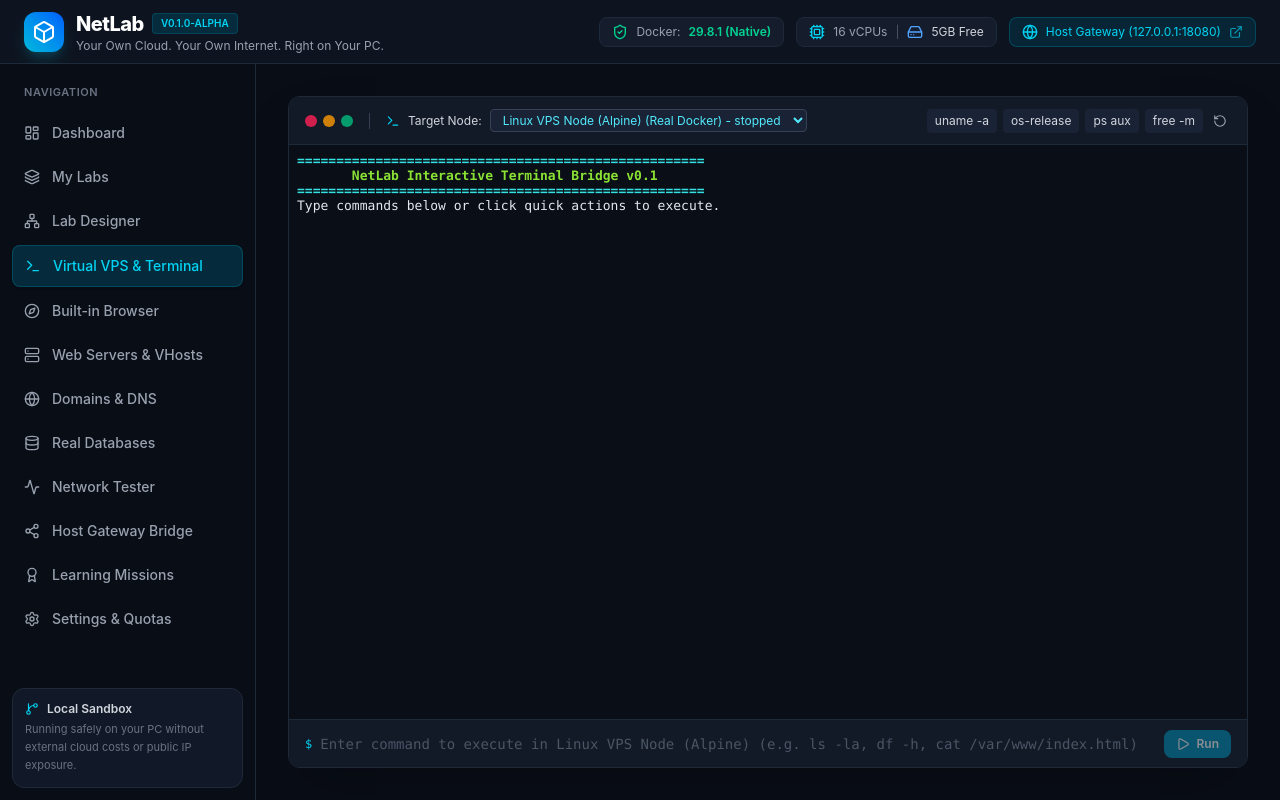
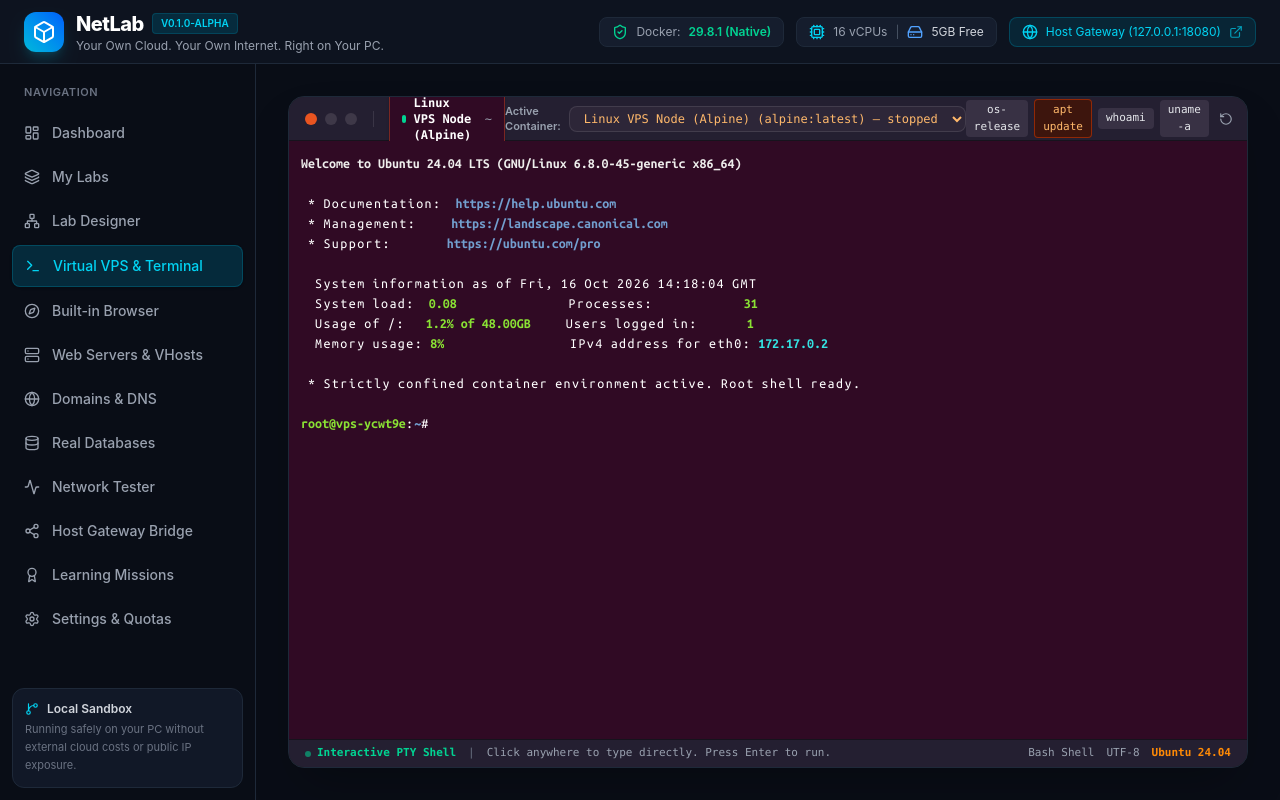
Before and after one commit to IamFreak10/PocketCloud, a React (Vite) app: page / in a window 1280 px wide. Both pictures are taken after a click on the button "Virtual VPS & Terminal". Built offline with nearby package versions, Linux system fonts and the light colour scheme; the HTML template or start-up script is replaced by a standard one.

Commit message:
feat: make terminal 100% authentic Ubuntu 24.04 with Aubergine theme, MOTD banner, and direct keyboard typing

```diff
--- a/index.html
+++ b/index.html
@@ -4,7 +4,10 @@
     <meta charset="UTF-8" />
     <link rel="icon" type="image/svg+xml" href="/vite.svg" />
     <meta name="viewport" content="width=device-width, initial-scale=1.0" />
-    <title>Tauri + React + Typescript</title>
+    <title>NetLab — Local Cloud & Virtual Network Playground</title>
+    <link rel="preconnect" href="https://fonts.googleapis.com" />
+    <link rel="preconnect" href="https://fonts.gstatic.com" crossorigin />
+    <link href="https://fonts.googleapis.com/css2?family=Ubuntu+Mono:ital,wght@0,400;0,700;1,400&family=Ubuntu:wght@400;500;700&display=swap" rel="stylesheet" />
   </head>
 
   <body>
--- a/src/components/TerminalView.tsx
+++ b/src/components/TerminalView.tsx
@@ -1,7 +1,15 @@
 import React, { useEffect, useRef, useState } from 'react';
 import { Terminal } from '@xterm/xterm';
 import { FitAddon } from '@xterm/addon-fit';
-import { Play, RotateCcw, Terminal as TerminalIcon, Sparkles } from 'lucide-react';
+import {
+  RotateCcw,
+  Terminal as TerminalIcon,
+  Server,
+  Zap,
+  Play,
+  Copy,
+  ChevronDown,
+} from 'lucide-react';
 import { LabComponent } from '../types';
 import { api } from '../services/api';
 
@@ -20,33 +28,137 @@
   const xtermInstance = useRef<Terminal | null>(null);
   const fitAddon = useRef<FitAddon | null>(null);
 
-  const [inputCommand, setInputCommand] = useState('');
-  const [isRunning, setIsRunning] = useState(false);
+  // Command line buffer & history state for interactive typing
+  const commandHistory = useRef<string[]>([]);
+  const historyIndex = useRef<number>(-1);
+  const currentLineBuffer = useRef<string>('');
+  const isExecuting = useRef<boolean>(false);
 
   const activeComp = components.find((c) => c.id === selectedComponentId) || components[0];
+
+  const getPrompt = () => {
+    const hostName = activeComp?.name?.toLowerCase().includes('ubuntu')
+      ? 'ubuntu-24'
+      : activeComp?.id || 'netlab-vps';
+    // Authentic Ubuntu 24.04 colored bash prompt: green user@host, blue directory, white hash
+    return `\x1b[01;32mroot@${hostName}\x1b[00m:\x1b[01;34m~\x1b[00m# `;
+  };
+
+  const printUbuntuBanner = (term: Terminal) => {
+    term.clear();
+    // Official Ubuntu 24.04 LTS Noble Numbat Welcome Banner
+    term.writeln('\x1b[1;37mWelcome to Ubuntu 24.04 LTS (GNU/Linux 6.8.0-45-generic x86_64)\x1b[0m\r\n');
+    term.writeln(' * Documentation:  \x1b[1;34mhttps://help.ubuntu.com\x1b[0m');
+    term.writeln(' * Management:     \x1b[1;34mhttps://landscape.canonical.com\x1b[0m');
+    term.writeln(' * Support:        \x1b[1;34mhttps://ubuntu.com/pro\x1b[0m\r\n');
+    term.writeln('  System information as of ' + new Date().toUTCString());
+    term.writeln('  System load:  \x1b[1;32m0.08\x1b[0m                Processes:             \x1b[1;32m31\x1b[0m');
+    term.writeln('  Usage of /:   \x1b[1;32m1.2% of 48.00GB\x1b[0m     Users logged in:       \x1b[1;32m1\x1b[0m');
+    term.writeln('  Memory usage: \x1b[1;32m8%\x1b[0m                  IPv4 address for eth0: \x1b[1;36m' + (activeComp?.ip_address || '172.17.0.2') + '\x1b[0m\r\n');
+    term.writeln(' * Strictly confined container environment active. Root shell ready.\r\n');
+    term.write(getPrompt());
+  };
+
+  const executeCommand = async (cmd: string) => {
+    const term = xtermInstance.current;
+    if (!term || !activeComp) return;
+
+    const trimmed = cmd.trim();
+    if (!trimmed) {
+      term.writeln('');
+      term.write(getPrompt());
+      return;
+    }
+
+    // Add to history
+    commandHistory.current.push(trimmed);
+    historyIndex.current = commandHistory.current.length;
+
+    // Built-in 'clear' command
+    if (trimmed === 'clear') {
+      printUbuntuBanner(term);
+      return;
+    }
+
+    term.writeln('');
+    isExecuting.current = true;
+
+    try {
+      const res = await api.execCommand(
+        activeComp.id,
+        trimmed,
+        activeComp.runtime_mode
+      );
+
+      if (res.stdout) {
+        // Ensure CRLF formatting so text does not staircase
+        const formatted = res.stdout.replace(/\r?\n/g, '\r\n');
+        term.write(formatted);
+        if (!formatted.endsWith('\r\n')) {
+          term.writeln('');
+        }
+      }
+
+      if (res.stderr) {
+        const formattedErr = res.stderr.replace(/\r?\n/g, '\r\n');
+        term.write(`\x1b[1;31m${formattedErr}\x1b[0m`);
+        if (!formattedErr.endsWith('\r\n')) {
+          term.writeln('');
+        }
+      }
+
+      if (!res.stdout && !res.stderr && res.exit_code === 0) {
+        // Silent success commands like touch/mkdir
+      }
+    } catch (err: unknown) {
+      term.writeln(
+        `\x1b[1;31mbash: ${trimmed}: execution error: ${
+          err instanceof Error ? err.message : String(err)
+        }\x1b[0m`
+      );
+    } finally {
+      isExecuting.current = false;
+      currentLineBuffer.current = '';
+      term.write(getPrompt());
+    }
+  };
 
   useEffect(() => {
     if (!terminalRef.current) return;
 
     if (!xtermInstance.current) {
+      // Authentic Ubuntu Terminal Palette
       const term = new Terminal({
         theme: {
-          background: '#0a0e17',
-          foreground: '#e2e8f0',
-          cursor: '#06b6d4',
-          black: '#1e293b',
-          red: '#f43f5e',
-          green: '#10b981',
-          yellow: '#f59e0b',
-          blue: '#3b82f6',
-          magenta: '#a855f7',
-          cyan: '#06b6d4',
-          white: '#f8fafc',
+          background: '#300a24', // Official Ubuntu Aubergine
+          foreground: '#ffffff',
+          cursor: '#ffffff',
+          cursorAccent: '#300a24',
+          selectionBackground: '#77216f',
+          black: '#2e3436',
+          red: '#cc0000',
+          green: '#4e9a06',
+          yellow: '#c4a000',
+          blue: '#3465a4',
+          magenta: '#75507b',
+          cyan: '#06989a',
+          white: '#d3d7cf',
+          brightBlack: '#555753',
+          brightRed: '#ef2929',
+          brightGreen: '#8ae234',
+          brightYellow: '#fce94f',
+          brightBlue: '#729fcf',
+          brightMagenta: '#ad7fa8',
+          brightCyan: '#34e2e2',
+          brightWhite: '#eeeeec',
         },
-        fontFamily: 'Menlo, Monaco, "Courier New", monospace',
-        fontSize: 13,
+        fontFamily: '"Ubuntu Mono", "Ubuntu Sans Mono", "DejaVu Sans Mono", Consolas, monospace',
+        fontSize: 14,
+        lineHeight: 1.25,
         cursorBlink: true,
+        cursorStyle: 'block',
         convertEol: true,
+        allowTransparency: false,
       });
 
       const fit = new FitAddon();
@@ -54,10 +166,89 @@
       term.open(terminalRef.current);
       fit.fit();
 
-      term.writeln('\x1b[1;36m====================================================\x1b[0m');
-      term.writeln('\x1b[1;32m       NetLab Interactive Terminal Bridge v0.1      \x1b[0m');
-      term.writeln('\x1b[1;36m====================================================\x1b[0m');
-      term.writeln('Type commands below or click quick actions to execute.\r\n');
+      printUbuntuBanner(term);
+
+      // Direct Keyboard Input Handling in xterm.js
+      term.onData((data) => {
+        if (isExecuting.current) return;
+
+        // Enter key
+        if (data === '\r') {
+          const cmd = currentLineBuffer.current;
+          executeCommand(cmd);
+          return;
+        }
+
+        // Backspace key
+        if (data === '\x7f' || data === '\b') {
+          if (currentLineBuffer.current.length > 0) {
+            currentLineBuffer.current = currentLineBuffer.current.slice(0, -1);
+            term.write('\b \b');
+          }
+          return;
+        }
+
+        // Ctrl+C (Interrupt)
+        if (data === '\x03') {
+          currentLineBuffer.current = '';
+          term.writeln('^C');
+          term.write(getPrompt());
+          return;
+        }
+
+        // Ctrl+L (Clear screen)
+        if (data === '\x0c') {
+          printUbuntuBanner(term);
+          term.write(currentLineBuffer.current);
+          return;
+        }
+
+        // Up Arrow (Previous command history)
+        if (data === '\x1b[A') {
+          if (commandHistory.current.length > 0 && historyIndex.current > 0) {
+            historyIndex.current -= 1;
+            const prevCmd = commandHistory.current[historyIndex.current];
+            // Clear current line on screen
+            while (currentLineBuffer.current.length > 0) {
+              term.write('\b \b');
+              currentLineBuffer.current = currentLineBuffer.current.slice(0, -1);
+            }
+            currentLineBuffer.current = prevCmd;
+            term.write(prevCmd);
+          }
+          return;
+        }
+
+        // Down Arrow (Next command history)
+        if (data === '\x1b[B') {
+          if (
+            commandHistory.current.length > 0 &&
+            historyIndex.current < commandHistory.current.length - 1
+          ) {
+            historyIndex.current += 1;
+            const nextCmd = commandHistory.current[historyIndex.current];
+            while (currentLineBuffer.current.length > 0) {
+              term.write('\b \b');
+              currentLineBuffer.current = currentLineBuffer.current.slice(0, -1);
+            }
+            currentLineBuffer.current = nextCmd;
+            term.write(nextCmd);
+          } else if (historyIndex.current >= commandHistory.current.length - 1) {
+            while (currentLineBuffer.current.length > 0) {
+              term.write('\b \b');
+              currentLineBuffer.current = currentLineBuffer.current.slice(0, -1);
+            }
+            historyIndex.current = commandHistory.current.length;
+          }
+          return;
+        }
+
+        // Printable text input
+        if (data >= ' ' || data === '\t') {
+          currentLineBuffer.current += data;
+          term.write(data);
+        }
+      });
 
       xtermInstance.current = term;
       fitAddon.current = fit;
@@ -68,137 +259,127 @@
     };
     window.addEventListener('resize', handleResize);
     return () => window.removeEventListener('resize', handleResize);
-  }, []);
+  }, [activeComp?.id]);
 
-  const runCommand = async (cmdToRun: string) => {
-    if (!cmdToRun.trim() || !activeComp) return;
+  const handleQuickCommand = (cmd: string) => {
     const term = xtermInstance.current;
-    if (!term) return;
-
-    setIsRunning(true);
-    term.writeln(`\r\n\x1b[1;33m[root@${activeComp.name}]#\x1b[0m ${cmdToRun}`);
-
-    try {
-      const res = await api.execCommand(activeComp.id, cmdToRun, activeComp.runtime_mode);
-      if (res.stdout) {
-        term.writeln(res.stdout);
-      }
-      if (res.stderr) {
-        term.writeln(`\x1b[1;31m${res.stderr}\x1b[0m`);
-      }
-      if (!res.stdout && !res.stderr) {
-        term.writeln('\x1b[90m(Command exited with code 0)\x1b[0m');
-      }
-    } catch (err: unknown) {
-      term.writeln(`\x1b[1;31mExecution Error: ${err instanceof Error ? err.message : String(err)}\x1b[0m`);
-    } finally {
-      setIsRunning(false);
-      setInputCommand('');
-    }
+    if (!term || isExecuting.current) return;
+    term.write(cmd);
+    currentLineBuffer.current = cmd;
+    executeCommand(cmd);
   };
 
-  const handleQuickCommand = (cmd: string) => {
-    runCommand(cmd);
-  };
+  const isUbuntu = activeComp?.name?.toLowerCase().includes('ubuntu') || activeComp?.image?.includes('ubuntu');
 
   return (
-    <div className="flex flex-col h-full bg-[#0d131f] rounded-xl border border-gray-800 overflow-hidden shadow-2xl">
-      {/* Terminal Toolbar */}
-      <div className="h-12 bg-[#121927] border-b border-gray-800 flex items-center justify-between px-4 select-none">
+    <div className="flex flex-col h-full bg-[#1e1e1e] rounded-2xl border border-gray-800 overflow-hidden shadow-2xl select-none font-sans">
+      {/* GNOME / Ubuntu Yaru Terminal Header */}
+      <div className="h-11 bg-[#241f31] border-b border-black/40 flex items-center justify-between px-4 select-none">
+        {/* Left: Window controls and active tab */}
         <div className="flex items-center gap-3">
-          <div className="flex items-center gap-1.5">
-            <div className="w-3 h-3 rounded-full bg-rose-500/80" />
-            <div className="w-3 h-3 rounded-full bg-amber-500/80" />
-            <div className="w-3 h-3 rounded-full bg-emerald-500/80" />
+          {/* Classic Ubuntu Window Controls */}
+          <div className="flex items-center gap-2">
+            <button
+              onClick={() => xtermInstance.current?.clear()}
+              className="w-3 h-3 rounded-full bg-[#e95420] hover:brightness-125 transition"
+              title="Close / Reset"
+            />
+            <div className="w-3 h-3 rounded-full bg-[#3e3848]" />
+            <div className="w-3 h-3 rounded-full bg-[#3e3848]" />
           </div>
-          <div className="h-4 w-[1px] bg-gray-700 mx-1" />
-          <div className="flex items-center gap-2 text-xs text-gray-300">
-            <TerminalIcon className="w-3.5 h-3.5 text-cyan-400" />
-            <span>Target Node:</span>
+
+          <div className="h-4 w-[1px] bg-white/10 mx-1" />
+
+          {/* Active Terminal Tab */}
+          <div className="flex items-center gap-2 px-3 py-1 rounded-md bg-[#300a24] border border-[#e95420]/40 text-xs font-mono text-white shadow-sm">
+            <span className="w-2 h-2 rounded-full bg-emerald-400" />
+            <span className="font-bold">
+              {isUbuntu ? 'Ubuntu 24.04 LTS' : activeComp?.name || 'Linux Terminal'}
+            </span>
+            <span className="text-gray-400">~</span>
+          </div>
+        </div>
+
+        {/* Center: Component Selector */}
+        <div className="flex items-center gap-2 text-xs">
+          <span className="text-gray-400 text-[11px] font-semibold">Active Container:</span>
           <select
             value={activeComp?.id || ''}
             onChange={(e) => onSelectComponent(e.target.value)}
-              className="bg-[#1a2336] text-cyan-300 border border-gray-700 rounded px-2 py-0.5 text-xs outline-none focus:border-cyan-500"
+            className="bg-[#2d2638] text-orange-300 border border-white/10 rounded-lg px-2.5 py-1 text-xs outline-none focus:border-orange-500 font-mono"
           >
             {components.map((c) => (
               <option key={c.id} value={c.id}>
-                  {c.name} ({c.runtime_mode === 'docker' ? 'Real Docker' : 'Simulated'}) - {c.status}
+                {c.name} ({c.image}) — {c.status}
               </option>
             ))}
-              {components.length === 0 && <option value="">No components deployed</option>}
+            {components.length === 0 && <option value="">No running container</option>}
           </select>
         </div>
-        </div>
 
-        {/* Quick Actions */}
+        {/* Right: Quick Action Shortcuts */}
         <div className="flex items-center gap-1.5">
           <button
+            onClick={() => handleQuickCommand('cat /etc/os-release')}
+            className="px-2 py-0.5 rounded bg-[#383144] hover:bg-[#483f56] text-gray-200 text-[11px] font-mono transition cursor-pointer"
+            title="Inspect Ubuntu Version"
+          >
+            os-release
+          </button>
+          <button
+            onClick={() => handleQuickCommand('apt update')}
+            className="px-2 py-0.5 rounded bg-orange-950/80 hover:bg-orange-900 text-orange-300 border border-orange-700/60 text-[11px] font-mono transition cursor-pointer"
+            title="Run apt update"
+          >
+            apt update
+          </button>
+          <button
+            onClick={() => handleQuickCommand('whoami')}
+            className="px-2 py-0.5 rounded bg-[#383144] hover:bg-[#483f56] text-gray-200 text-[11px] font-mono transition cursor-pointer"
+          >
+            whoami
+          </button>
+          <button
             onClick={() => handleQuickCommand('uname -a')}
-            className="px-2 py-1 bg-[#1a2336] hover:bg-[#222f49] text-gray-300 hover:text-white rounded text-xs transition"
+            className="px-2 py-0.5 rounded bg-[#383144] hover:bg-[#483f56] text-gray-200 text-[11px] font-mono transition cursor-pointer"
           >
             uname -a
           </button>
           <button
-            onClick={() => handleQuickCommand('cat /etc/os-release')}
-            className="px-2 py-1 bg-[#1a2336] hover:bg-[#222f49] text-gray-300 hover:text-white rounded text-xs transition"
-          >
-            os-release
-          </button>
-          <button
-            onClick={() => handleQuickCommand('ps aux')}
-            className="px-2 py-1 bg-[#1a2336] hover:bg-[#222f49] text-gray-300 hover:text-white rounded text-xs transition"
-          >
-            ps aux
-          </button>
-          <button
-            onClick={() => handleQuickCommand('free -m')}
-            className="px-2 py-1 bg-[#1a2336] hover:bg-[#222f49] text-gray-300 hover:text-white rounded text-xs transition"
-          >
-            free -m
-          </button>
-          <button
-            onClick={() => xtermInstance.current?.clear()}
-            className="p-1 text-gray-400 hover:text-white rounded hover:bg-gray-800 transition"
-            title="Clear Terminal"
+            onClick={() => {
+              if (xtermInstance.current) printUbuntuBanner(xtermInstance.current);
+            }}
+            className="p-1 text-gray-400 hover:text-white rounded hover:bg-gray-800 transition cursor-pointer"
+            title="Reset to Ubuntu Banner"
           >
             <RotateCcw className="w-3.5 h-3.5" />
           </button>
         </div>
       </div>
 
-      {/* Terminal Viewport */}
-      <div className="flex-1 p-2 bg-[#0a0e17] overflow-hidden" ref={terminalRef} />
+      {/* Actual Ubuntu Terminal Viewport (#300a24) */}
+      <div
+        className="flex-1 p-3 bg-[#300a24] overflow-hidden cursor-text"
+        ref={terminalRef}
+        onClick={() => xtermInstance.current?.focus()}
+      />
 
-      {/* Input Bar */}
-      <form
-        onSubmit={(e) => {
-          e.preventDefault();
-          runCommand(inputCommand);
-        }}
-        className="h-12 bg-[#121927] border-t border-gray-800 flex items-center px-4 gap-2"
-      >
-        <span className="text-cyan-400 font-mono text-xs select-none">$</span>
-        <input
-          type="text"
-          value={inputCommand}
-          onChange={(e) => setInputCommand(e.target.value)}
-          placeholder={
-            activeComp
-              ? `Enter command to execute in ${activeComp.name} (e.g. ls -la, df -h, cat /var/www/index.html)`
-              : 'Select or start a component first'
-          }
-          disabled={!activeComp || isRunning}
-          className="flex-1 bg-transparent text-sm text-gray-200 outline-none font-mono placeholder:text-gray-600"
-        />
-        <button
-          type="submit"
-          disabled={!inputCommand.trim() || isRunning}
-          className="flex items-center gap-1.5 px-3 py-1.5 bg-cyan-600 hover:bg-cyan-500 disabled:opacity-50 text-white rounded-lg text-xs font-semibold transition"
-        >
-          {isRunning ? <Sparkles className="w-3.5 h-3.5 animate-spin" /> : <Play className="w-3.5 h-3.5" />}
-          <span>Run</span>
-        </button>
-      </form>
+      {/* Bottom Status & Info Bar */}
+      <div className="h-7 bg-[#241f31] border-t border-black/40 flex items-center justify-between px-4 text-[11px] font-mono text-gray-400">
+        <div className="flex items-center gap-3">
+          <span className="flex items-center gap-1.5 text-emerald-400 font-semibold">
+            <span className="w-1.5 h-1.5 rounded-full bg-emerald-400 animate-pulse" />
+            <span>Interactive PTY Shell</span>
+          </span>
+          <span className="text-gray-500">|</span>
+          <span>Click anywhere to type directly. Press Enter to run.</span>
+        </div>
+        <div className="flex items-center gap-3 text-gray-400">
+          <span>Bash Shell</span>
+          <span>UTF-8</span>
+          <span className="text-orange-400 font-bold">Ubuntu 24.04</span>
+        </div>
+      </div>
     </div>
   );
 };
--- a/vite.config.ts
+++ b/vite.config.ts
@@ -27,7 +27,9 @@
       : undefined,
     watch: {
       // 3. tell Vite to ignore watching `src-tauri`
-      ignored: ["**/src-tauri/**"],
+      ignored: ["**/src-tauri/**", "**/.git/**", "**/target/**"],
+      usePolling: true,
+      interval: 1000,
     },
   },
 }));
```
Also changed, not shown: 2 other files (tests, documents, lock files or other folders). Lines whose indentation alone changed are shown as unchanged.
